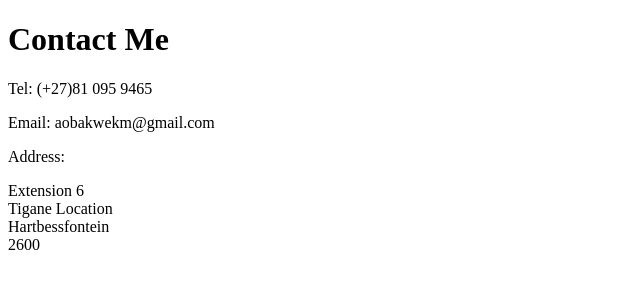
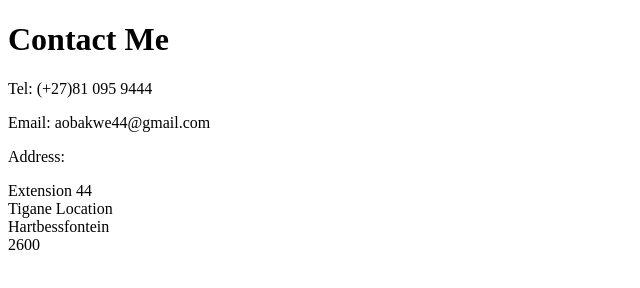
Before and after one commit to aobakwekeeme5445/html-portfolio, a plain HTML site: page public/contact.html in a window 1280 px wide. Shown: the full height of the page, 0-640 px from the left. Drawn offline with Linux system fonts and the light colour scheme.

Commit message:
Update contact.html

```diff
--- a/public/contact.html
+++ b/public/contact.html
@@ -7,11 +7,11 @@
   </head>
   <body>
     <h1>Contact Me</h1>
-    <p>Tel: (+27)81 095 9465</p>
-    <p>Email: aobakwekm@gmail.com</p>
+    <p>Tel: (+27)81 095 9444</p>
+    <p>Email: aobakwe44@gmail.com</p>
     <p>Address:</p>
     <p>
-      Extension 6<br />
+      Extension 44<br />
       Tigane Location<br />
       Hartbessfontein<br />
       2600<br />
```
